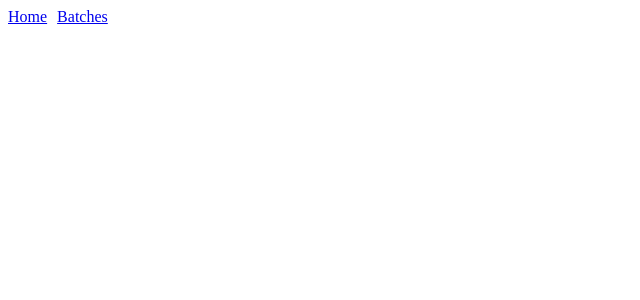
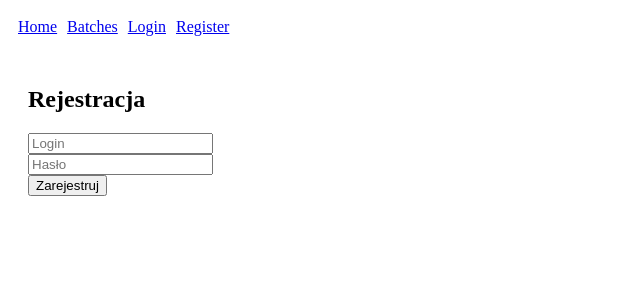
Before and after one commit to Poolsarr/BrowarDeluxe, a React (Create React App) app in the folder page/: page /register in a window 1280 px wide. Before the commit this address had no page. Shown: the top 300 px of the page, without its empty margins (0-640 px from the left). Built offline with nearby package versions, Linux system fonts and the light colour scheme.

Commit message:
Dodano rejestrację, login i reorganizacja widoków

```diff
--- a/page/src/App.js
+++ b/page/src/App.js
@@ -1,19 +1,25 @@
 import React from "react";
 import { BrowserRouter as Router, Routes, Route, Link } from "react-router-dom";
 import Home from "./pages/Home";
+import Login from "./pages/Login";
 import Batches from "./pages/Batches";
+import Register from "./pages/Register";
 
 function App() {
   return (
     <Router>
-      <nav style={{ marginBottom: "20px" }}>
+      <nav style={{ padding: "10px" }}>
         <Link to="/" style={{ marginRight: "10px" }}>Home</Link>
-        <Link to="/batches">Batches</Link>
+        <Link to="/batches" style={{ marginRight: "10px" }}>Batches</Link>
+        <Link to="/login" style={{ marginRight: "10px" }}>Login</Link>
+        <Link to="/register" style={{ marginRight: "10px" }}>Register</Link>
       </nav>
 
       <Routes>
         <Route path="/" element={<Home />} />
         <Route path="/batches" element={<Batches />} />
+        <Route path="/login" element={<Login />} />
+        <Route path="/register" element={<Register />} />
       </Routes>
     </Router>
   );
--- a/page/src/pages/Home.jsx
+++ b/page/src/pages/Home.jsx
@@ -1,28 +1,13 @@
-import React, { useEffect, useState, useRef } from "react";
-import { getRecipes, addRecipe } from "../api/recipes";
+import React, { useEffect, useState } from "react";
+import { getRecipes } from "../api/recipes";
 import RecipeItem from "../components/RecipeItem";
 
 const Home = () => {
   const [recipes, setRecipes] = useState([]);
-  const [newRecipe, setNewRecipe] = useState("");
-  const inputRef = useRef();
 
   useEffect(() => {
     loadRecipes();
   }, []);
-
-  const [pingResponse, setPingResponse] = useState(""); //debug
-
-  const handlePing = async () => {
-    try {
-      const res = await fetch("http://localhost:5000/");
-      const text = await res.text();
-      setPingResponse(`✅ Backend działa: ${text}`);
-    } catch (err) {
-      setPingResponse("❌ Błąd połączenia z backendem");
-    }
-  };
-
 
   const loadRecipes = async () => {
     try {
@@ -33,31 +18,9 @@ const Home = () => {
     }
   };
 
-  const handleAdd = async () => {
-    if (newRecipe.trim() === "") return;
-    await addRecipe({ name: newRecipe });
-    setNewRecipe("");
-    inputRef.current.focus();
-    loadRecipes();
-  };
-
   return (
     <div style={{ padding: "20px" }}>
-      <h1>Przepisy</h1>
-
-      <button onClick={handlePing} style={{ marginBottom: "10px" }}>
-        Pinguj backend
-      </button>
-      <p>{pingResponse}</p>
-
-      <input
-        ref={inputRef}
-        value={newRecipe}
-        onChange={(e) => setNewRecipe(e.target.value)}
-        placeholder="Nowy przepis"
-      />
-      <button onClick={handleAdd}>Dodaj</button>
-
+      <h1>Przepisy WIP</h1>
       <ul>
         {recipes.map((recipe) => (
           <RecipeItem key={recipe._id} recipe={recipe} />
--- /dev/null
+++ b/page/src/pages/Login.jsx
@@ -0,0 +1,56 @@
+import React, { useState } from "react";
+import { useNavigate } from "react-router-dom";
+
+const Login = () => {
+  const [login, setLogin] = useState("");
+  const [password, setPassword] = useState("");
+  const [error, setError] = useState("");
+  const navigate = useNavigate();
+
+  const handleLogin = async () => {
+    try {
+      const res = await fetch("http://localhost:5000/login", {
+        method: "POST",
+        headers: {
+          "Content-Type": "application/json",
+        },
+        body: JSON.stringify({ login, password }),
+      });
+
+      const data = await res.json();
+
+      if (res.ok) {
+        localStorage.setItem("token", data.access_token);
+        navigate("/");
+      } else {
+        setError(data.msg || "Błąd logowania");
+      }
+    } catch (err) {
+      setError("Błąd połączenia z serwerem");
+    }
+  };
+
+  return (
+    <div style={{ padding: "20px" }}>
+      <h2>Logowanie</h2>
+      <input
+        type="text"
+        placeholder="Login"
+        value={login}
+        onChange={(e) => setLogin(e.target.value)}
+      />
+      <br />
+      <input
+        type="password"
+        placeholder="Hasło"
+        value={password}
+        onChange={(e) => setPassword(e.target.value)}
+      />
+      <br />
+      <button onClick={handleLogin}>Zaloguj</button>
+      {error && <p style={{ color: "red" }}>{error}</p>}
+    </div>
+  );
+};
+
+export default Login;
--- /dev/null
+++ b/page/src/pages/Register.jsx
@@ -0,0 +1,56 @@
+import React, { useState } from "react";
+
+const Register = () => {
+  const [login, setLogin] = useState("");
+  const [password, setPassword] = useState("");
+  const [message, setMessage] = useState("");
+
+  const handleRegister = async () => {
+    try {
+      const res = await fetch("http://localhost:5000/register", {
+        method: "POST",
+        headers: {
+          "Content-Type": "application/json",
+        },
+        body: JSON.stringify({ login, password }),
+      });
+
+      const data = await res.json();
+
+      if (res.ok) {
+        setMessage("✅ Rejestracja udana! Możesz się teraz zalogować.");
+        setLogin("");
+        setPassword("");
+      } else {
+        setMessage(`❌ Błąd: ${data.msg || "Nie udało się zarejestrować."}`);
+      }
+    } catch (err) {
+      console.error("Błąd:", err);
+      setMessage("❌ Wystąpił błąd podczas rejestracji.");
+    }
+  };
+
+  return (
+    <div style={{ padding: "20px" }}>
+      <h2>Rejestracja</h2>
+      <input
+        type="text"
+        value={login}
+        onChange={(e) => setLogin(e.target.value)}
+        placeholder="Login"
+      />
+      <br />
+      <input
+        type="password"
+        value={password}
+        onChange={(e) => setPassword(e.target.value)}
+        placeholder="Hasło"
+      />
+      <br />
+      <button onClick={handleRegister}>Zarejestruj</button>
+      {message && <p>{message}</p>}
+    </div>
+  );
+};
+
+export default Register;
```
Also changed, not shown: page/src/pages/AddRecipe.jsx (added, +37 -0 lines).
